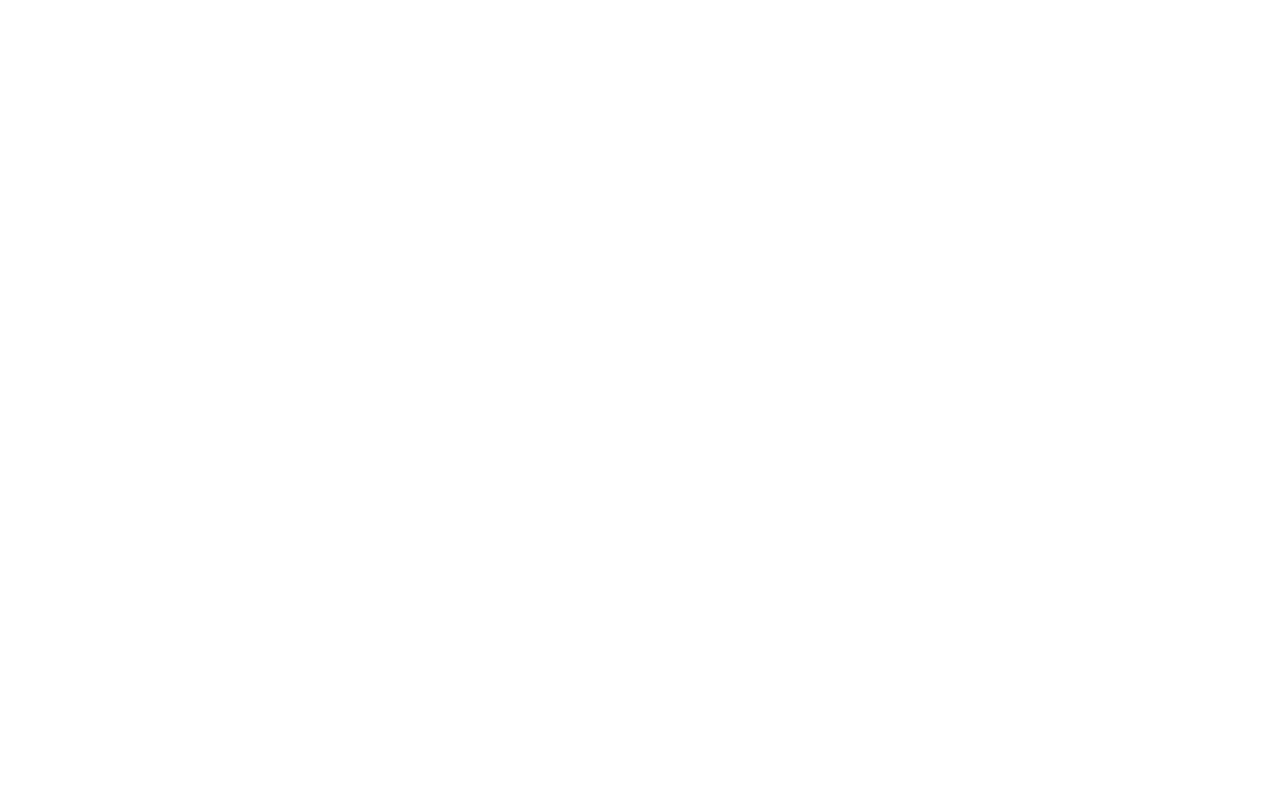
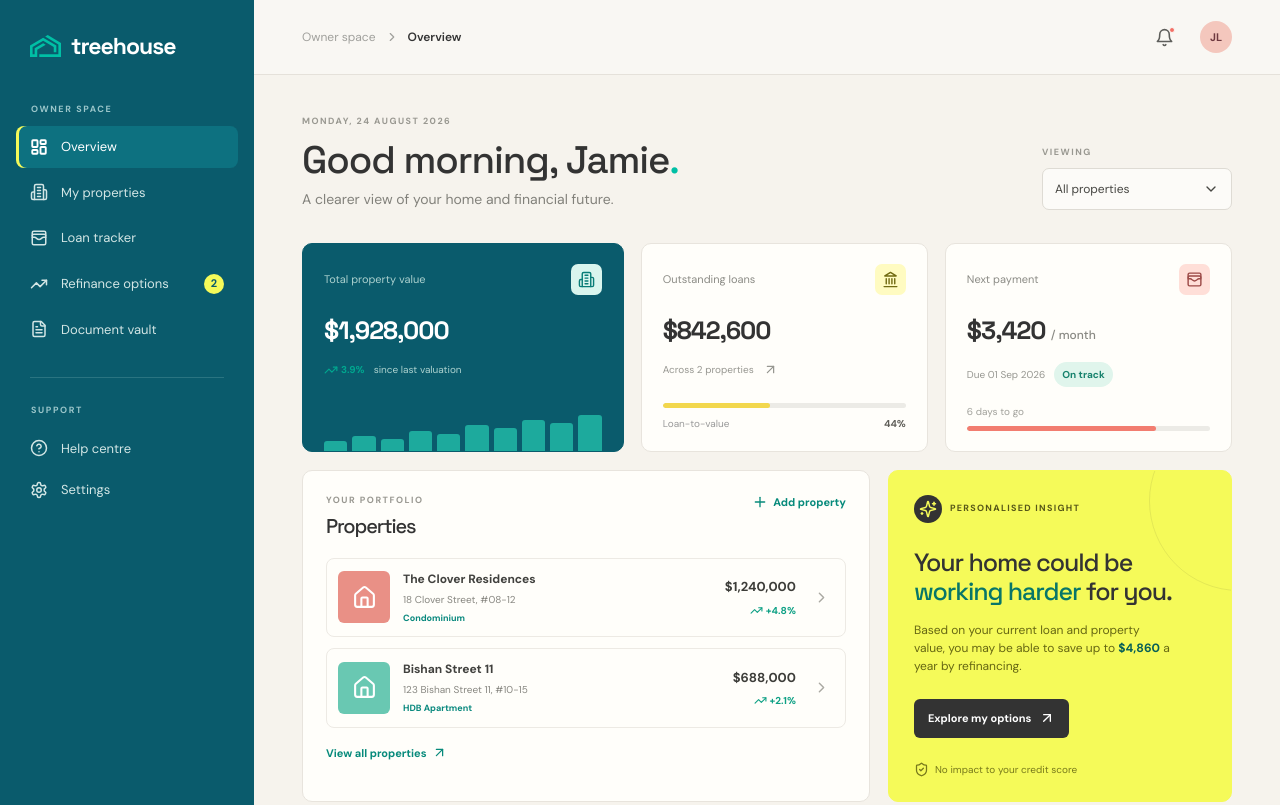
Before and after one commit to Shadow-AI-services/Frontend, a plain HTML site: page index.html in a window 1280 px wide. Shown: the top 805 px of the page. Drawn offline with Linux system fonts and the light colour scheme; the site is published under a folder, as on GitHub Pages, so addresses that start at the root find nothing.

Commit message:
fix : src for css and js files are fixed

```diff
--- a/index.html
+++ b/index.html
@@ -5,8 +5,8 @@
     <link rel="icon" type="image/svg+xml" href="/Asset_123.svg" />
     <meta name="viewport" content="width=device-width, initial-scale=1.0" />
     <title data-default>Treehouse</title>
-    <script type="module" crossorigin src="/assets/index-CNvRWRYR.js"></script>
-    <link rel="stylesheet" crossorigin href="/assets/index-BB11Gg0_.css">
+    <script type="module" crossorigin src="assets/index-CNvRWRYR.js"></script>
+    <link rel="stylesheet" crossorigin href="assets/index-BB11Gg0_.css">
   </head>
   <body>
     <div id="root"></div>
```
